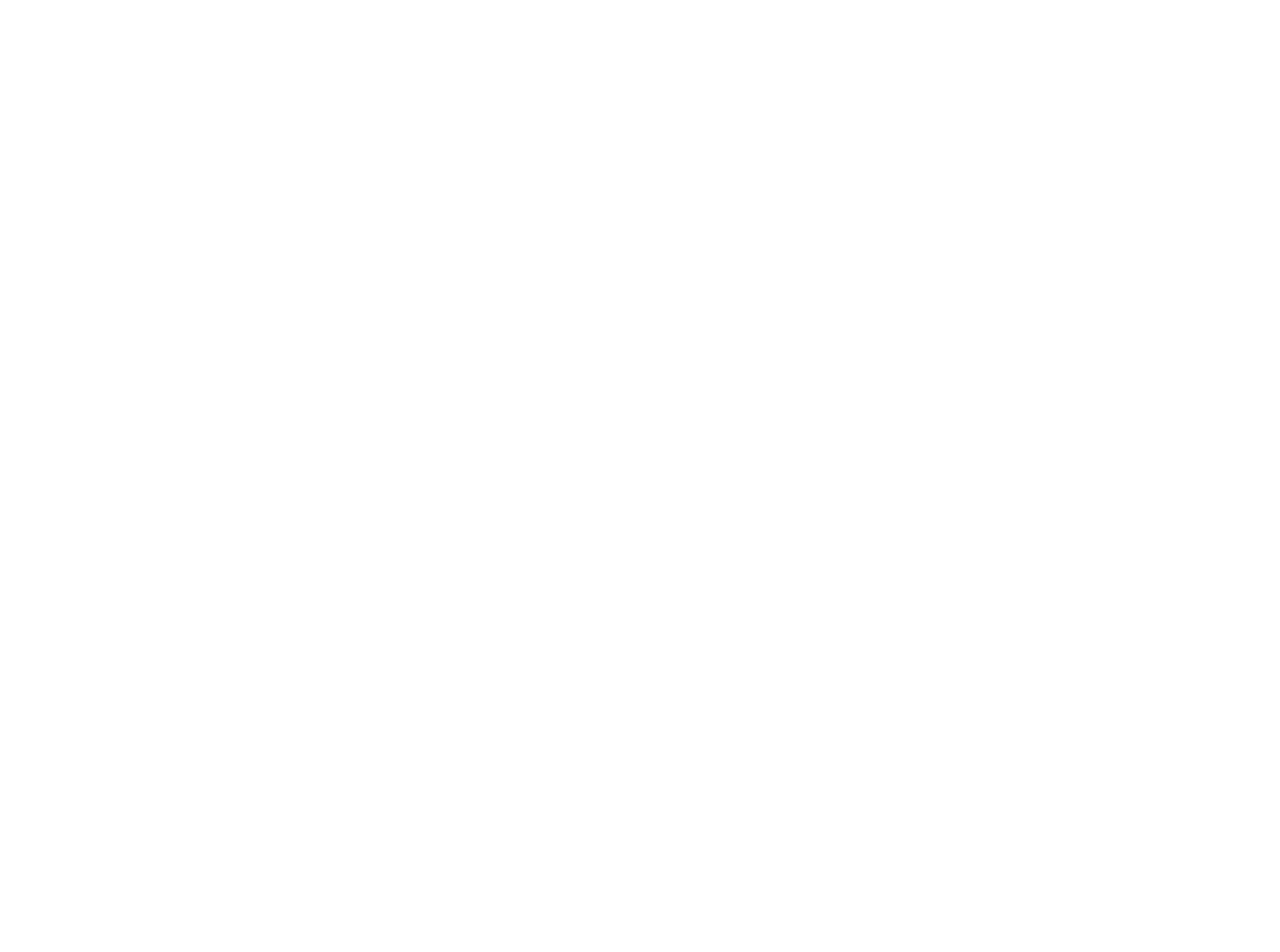
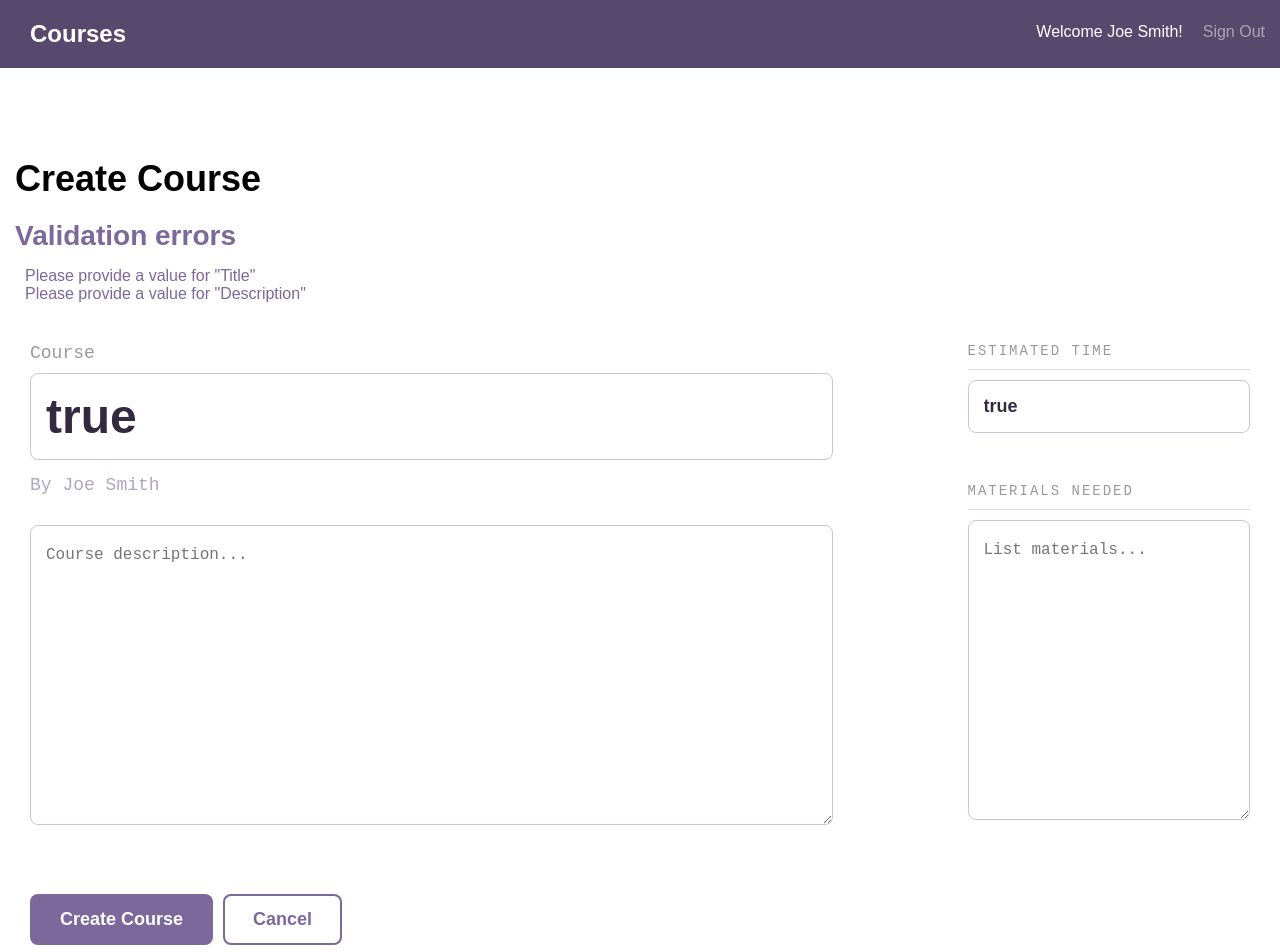
Before and after one commit to mk0b/full-stack-react-rest-api-project-10, a React (Create React App) app in the folder client/: page /courses/create in a window 1280 px wide. Shown: the top 952 px of the page. Before the commit the page ends 800 px from the top, so only its background shows below. Built offline with nearby package versions, Linux system fonts and the light colour scheme.

Commit message:
Working on create course

```diff
--- a/client/src/components/App.js
+++ b/client/src/components/App.js
@@ -6,7 +6,8 @@ import { BrowserRouter, Route, Switch } from 'react-router-dom';
 
 //importing components
 import Courses from './Courses';
-/* import CreateCourse from './CreateCourse';
+import CreateCourse from './CreateCourse';
+/*
 import UpdateCourse from './UpdateCourse';
 import CourseDetail from './CourseDetail';
 import UserSignIn from './UserSignIn';
@@ -25,7 +26,8 @@ function App() {
       <div className="App">
         <Switch>
           <Route exact path="/" component={Courses}/>
-{/*           <Route path="/courses/create" component={CreateCourse}/>
+          <Route path="/courses/create" component={CreateCourse}/>
+{/*
           <Route path="/courses/:id/update" component={UpdateCourse}/>
           <Route path="/courses/:id" component={CourseDetail}/>
           <Route path="/signin" component={UserSignIn}/>
--- a/client/src/components/Courses.js
+++ b/client/src/components/Courses.js
@@ -23,7 +23,7 @@ class Courses extends Component {
         .catch(error => {
             console.log('Error fetching and parsing data: ', error);
         });
-    };
+    }
 
     componentDidMount() {
         this.apiCall();
--- a/client/src/components/CreateCourse.js
+++ b/client/src/components/CreateCourse.js
@@ -1 +1,125 @@
 //stateful class component
+import React, { Component, Fragment } from 'react';
+import axios from 'axios';
+
+//TODO: Do something with the Validation erros code.
+
+class CreateCourse extends Component {
+    //setting up state
+    constructor(props) {
+        super(props);
+        this.state = {
+        }
+    }
+
+    componentDidMount() {
+    }
+
+    render() {
+
+        return (
+            <Fragment>
+                <div className="header">
+                    <div className="bounds">
+                    <h1 className="header--logo">Courses</h1>
+                    <nav>
+                        <span>Welcome Joe Smith!</span>
+                        <a className="signout" href="index.html">
+                        Sign Out
+                        </a>
+                    </nav>
+                    </div>
+                </div>
+                <hr />
+                <div className="bounds course--detail">
+                    <h1>Create Course</h1>
+                    <div>
+                    <div>
+                        <h2 className="validation--errors--label">Validation errors</h2>
+                        <div className="validation-errors">
+                        <ul>
+                            <li>Please provide a value for "Title"</li>
+                            <li>Please provide a value for "Description"</li>
+                        </ul>
+                        </div>
+                    </div>
+                    <form>
+                        <div className="grid-66">
+                        <div className="course--header">
+                            <h4 className="course--label">Course</h4>
+                            <div>
+                            <input
+                                id="title"
+                                name="title"
+                                type="text"
+                                className="input-title course--title--input"
+                                placeholder="Course title..."
+                                defaultValue
+                            />
+                            </div>
+                            <p>By Joe Smith</p>
+                        </div>
+                        <div className="course--description">
+                            <div>
+                            <textarea
+                                id="description"
+                                name="description"
+                                className
+                                placeholder="Course description..."
+                                defaultValue={""}
+                            />
+                            </div>
+                        </div>
+                        </div>
+                        <div className="grid-25 grid-right">
+                        <div className="course--stats">
+                            <ul className="course--stats--list">
+                            <li className="course--stats--list--item">
+                                <h4>Estimated Time</h4>
+                                <div>
+                                <input
+                                    id="estimatedTime"
+                                    name="estimatedTime"
+                                    type="text"
+                                    className="course--time--input"
+                                    placeholder="Hours"
+                                    defaultValue
+                                />
+                                </div>
+                            </li>
+                            <li className="course--stats--list--item">
+                                <h4>Materials Needed</h4>
+                                <div>
+                                <textarea
+                                    id="materialsNeeded"
+                                    name="materialsNeeded"
+                                    className
+                                    placeholder="List materials..."
+                                    defaultValue={""}
+                                />
+                                </div>
+                            </li>
+                            </ul>
+                        </div>
+                        </div>
+                        <div className="grid-100 pad-bottom">
+                        <button className="button" type="submit">
+                            Create Course
+                        </button>
+                        <button
+                            className="button button-secondary"
+                            onclick="event.preventDefault(); location.href='index.html';"
+                        >
+                            Cancel
+                        </button>
+                        </div>
+                    </form>
+                    </div>
+                </div>
+            </Fragment>
+        );
+    }
+
+}
+
+export default CreateCourse;
```
Also changed, not shown: client/src/components/CourseDetail.js (+36 -0 lines).
